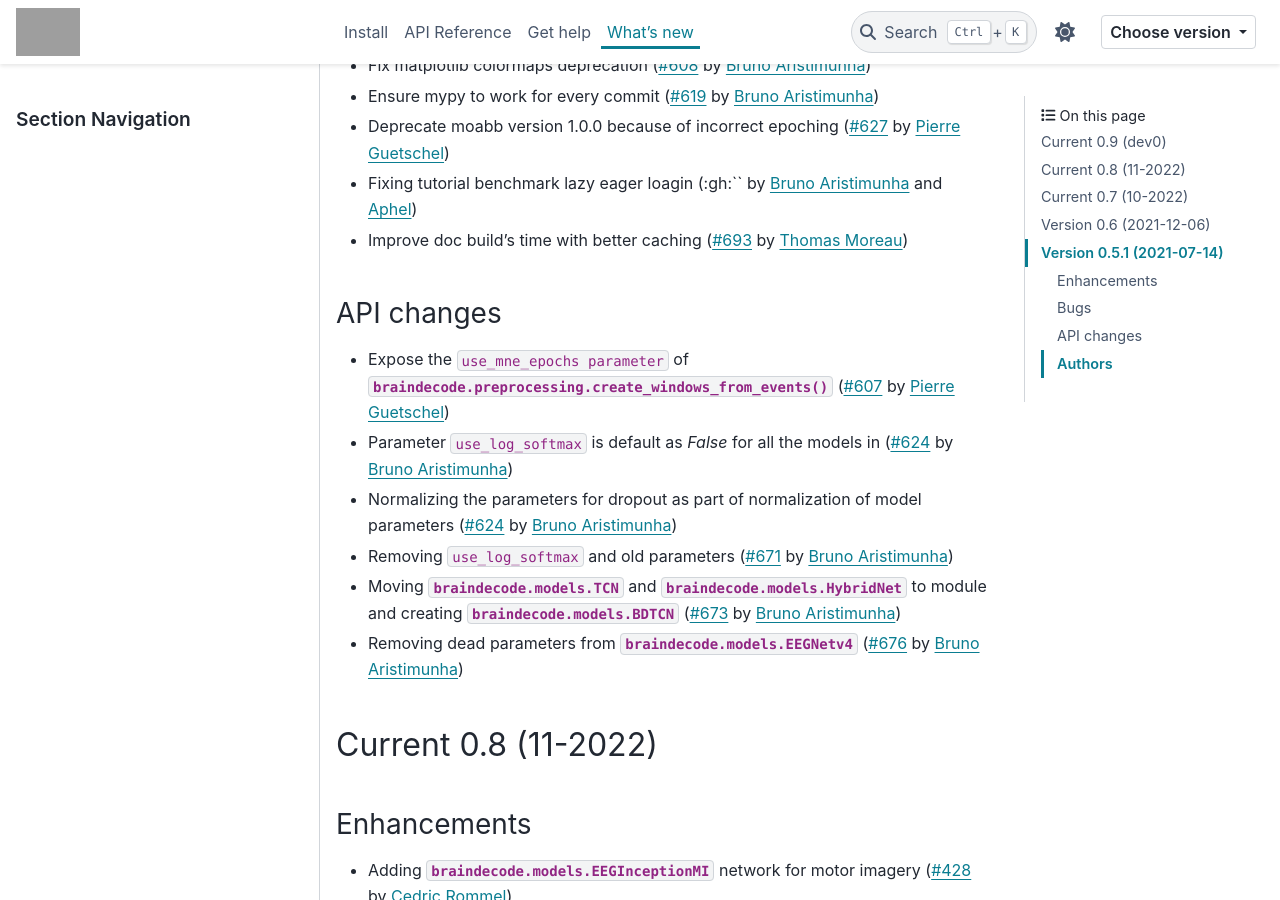
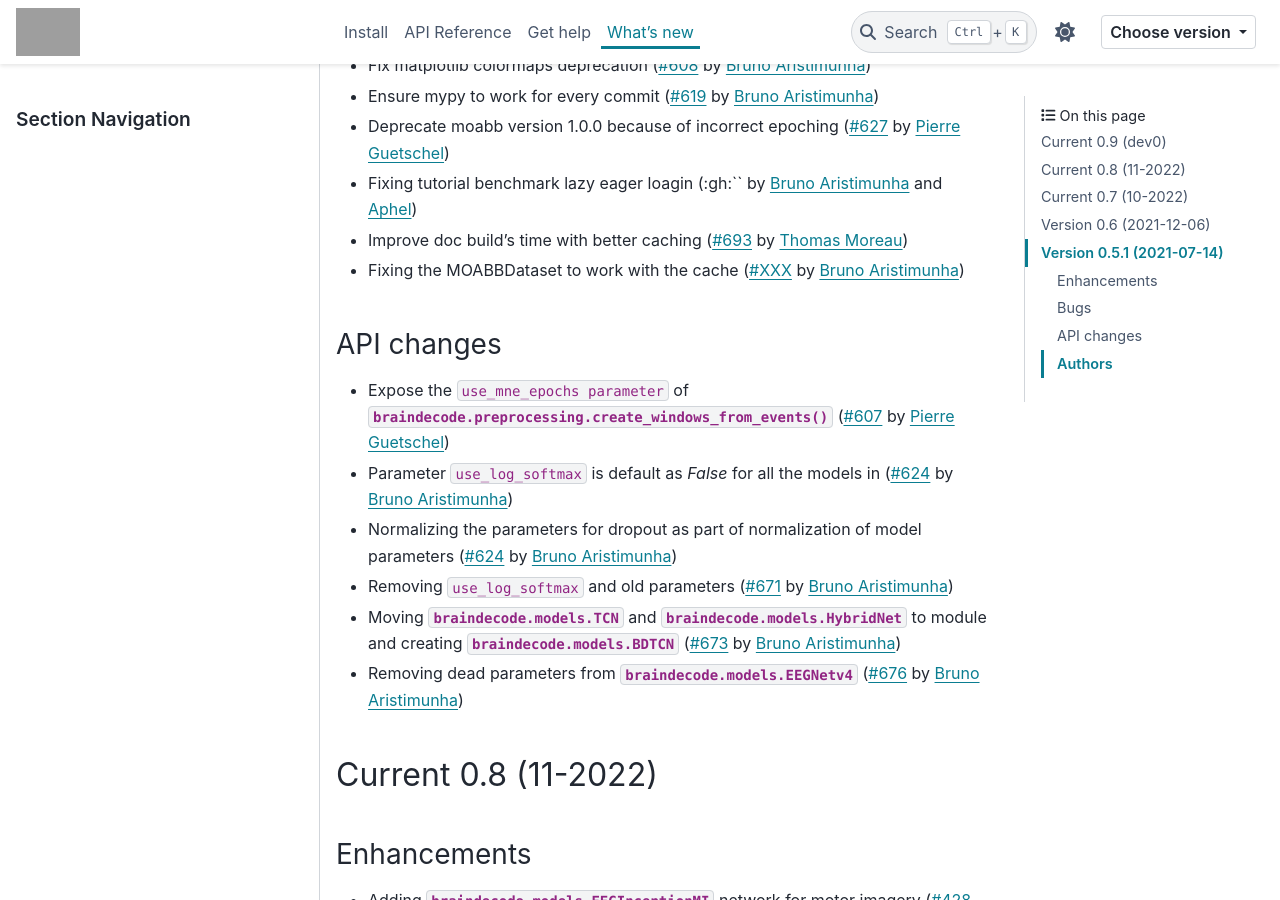
Before and after one commit to braindecode/braindecode, a Sphinx documentation site: the page built from docs/whats_new.rst, in a window 1280 px wide and 900 px high, scrolled down 2244 px. Built offline with Sphinx 7.4.7 and the PyData theme 0.15.4, drawn with Linux system fonts in a browser that asks for light colours; pages that are not in the unit, such as notebooks, are missing from menus; comment, search, counter and statistics services are not loaded; grey boxes are pictures that could not be loaded.

Commit message:
[DOC] filling the whats new file

```diff
--- a/docs/whats_new.rst
+++ b/docs/whats_new.rst
@@ -75,6 +75,7 @@ Bugs
 - Deprecate moabb version 1.0.0 because of incorrect epoching (:gh:`627` by `Pierre Guetschel`_)
 - Fixing tutorial benchmark lazy eager loagin (:gh:`` by `Bruno Aristimunha`_ and `Aphel`_)
 - Improve doc build's time with better caching (:gh:`693` by `Thomas Moreau`_)
+- Fixing the MOABBDataset to work with the cache (:gh:`XXX` by `Bruno Aristimunha`_)
 
 API changes
 ~~~~~~~~~~~
```
